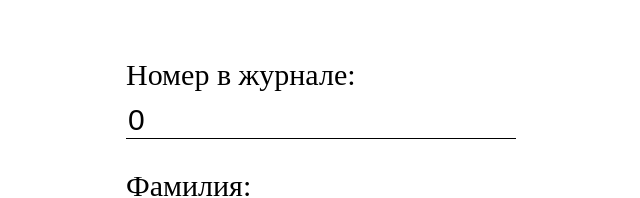
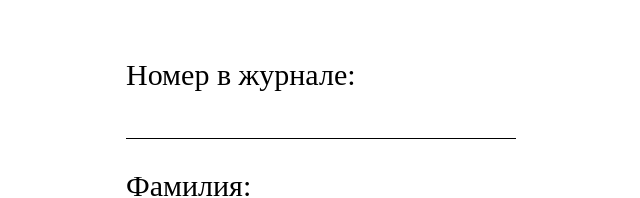
Before and after one commit to DonatArtihovich/GOST28147-89-Cypher, a React (Vite) app: page / in a window 1280 px wide. Shown: the top 198 px of the page, without its empty margins (339-979 px from the left). Built offline with nearby package versions, Linux system fonts and the light colour scheme.

Commit message:
fix: fix 0 in variant input

```diff
--- a/src/components/form/form.tsx
+++ b/src/components/form/form.tsx
@@ -4,7 +4,7 @@ import { Encoder } from '../encoder';
 
 export const Form = () => {
     const [lastname, setLastname] = useState<EncodeData['payload']>('');
-    const [variant, setVariant] = useState<EncodeData['encodeKey']>(0)
+    const [variant, setVariant] = useState<EncodeData['encodeKey']>();
     const [data, setData] = useState<EncodeData>({ payload: '', encodeKey: 0 });
     const [error, setError] = useState<string>('');
 
```
